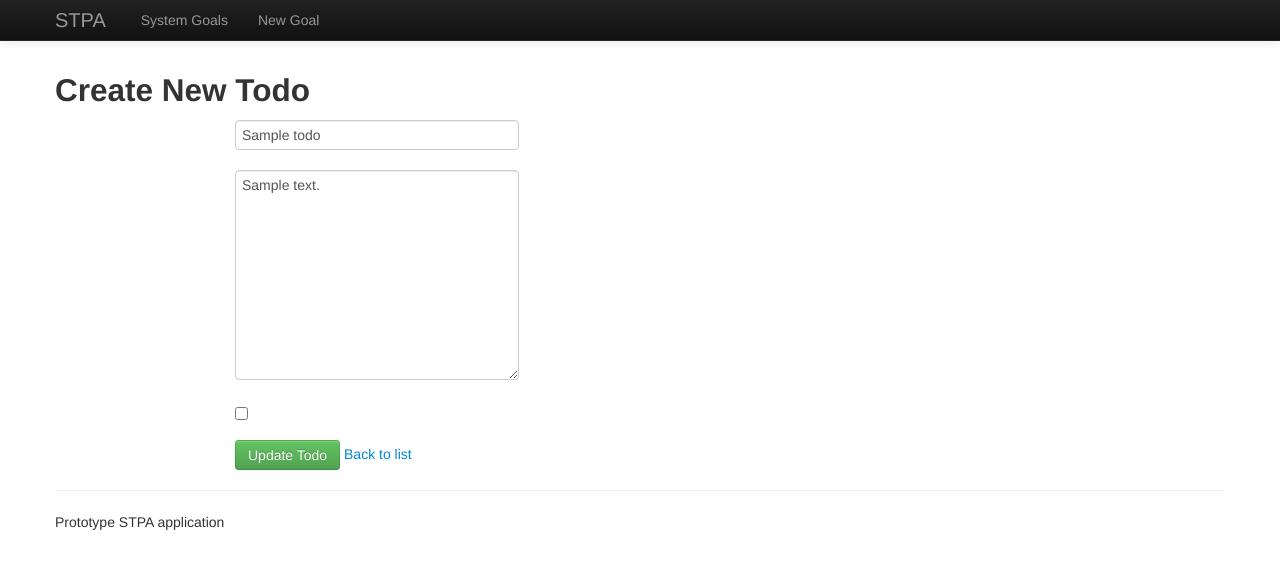
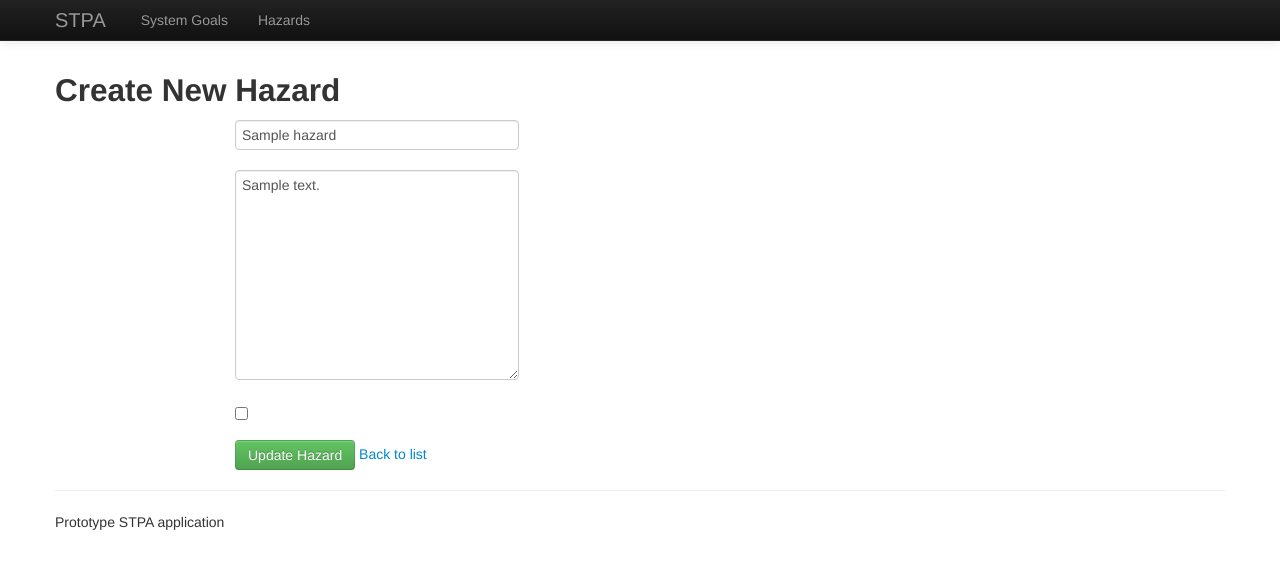
Before and after one commit to acccentor/STPA_prototype, a Flask app: template stpa_prototype/templates/fundamentals/hazards/view.html in a window 1280 px wide. Shown: the top 569 px of the page. Run offline with Flask 2, Linux system fonts and the light colour scheme; the template is opened without the code that fills it: most values are stand-ins (such as "Sample title", 1, 10 or a date in 2020); parts of the project's set-up code (start-up, migrations or seed data) failed here and were passed over; some libraries are stand-ins or nearby versions.

Commit message:
removed references to todo

```diff
--- a/stpa_prototype/__init__.py
+++ b/stpa_prototype/__init__.py
@@ -1,6 +1,7 @@
 from flask_sqlalchemy import SQLAlchemy
 from flask import Flask, render_template, abort
 from stpa_prototype.fundamentals.goals import goals_blueprint
+from stpa_prototype.fundamentals.hazards import hazards_blueprint
 from stpa_prototype.database import db_session
 
 app = Flask(__name__)
@@ -9,7 +10,7 @@ app.config.from_pyfile('../config.py')
 app.db = SQLAlchemy(app)
 
 app.register_blueprint(goals_blueprint)
-
+app.register_blueprint(hazards_blueprint)
 
 # class Todo(app.db.Model):
 #     __tablename__ = 'system_goals'
--- a/stpa_prototype/models.py
+++ b/stpa_prototype/models.py
@@ -20,7 +20,7 @@ class Goal(Base):
 
 
 class Hazard(Base):
-    __tablename__ = 'system_goals'
+    __tablename__ = 'system_hazard'
     id = Column('hazard_id', Integer, primary_key=True)
     title = Column(String(60))
     text = Column(String)
--- a/stpa_prototype/templates/fundamentals/hazards/view.html
+++ b/stpa_prototype/templates/fundamentals/hazards/view.html
@@ -1,31 +1,31 @@
 {% extends "layout.html" %}
 {% block body %}
   <form action="" method=post class="form-horizontal">
-    <h2>Create New Todo</h2>
+    <h2>Create New Hazard</h2>
     <div class="control-group">
         <div class="controls">
           <input type="text" id="title" name="title" class="input-xlarge"
-            placeholder="Please give title to todo item" value="{{ todo.title }}"
+            placeholder="Please give title to the hazard" value="{{ hazard.title }}"
             required>
         </div>
     </div>
 
     <div class="control-group">
         <div class="controls">
-          <textarea name="text" rows=10 class="input-xlarge" placeholder="describle the todo item" required>{{ todo.text }}</textarea>
+          <textarea name="text" rows=10 class="input-xlarge" placeholder="describe the hazard" required>{{ hazard.text }}</textarea>
         </div>
     </div>
 
     <div class="control-group">
         <div class="controls">
-          <input type=checkbox name=vcs_check.{{ todo.id }}{{ " checked" if todo.vcs_check }}>
+          <input type=checkbox name=vcs_check.{{ hazard.id }}{{ " checked" if hazard.vcs_check }}>
         </div>
     </div>
 
 
     <div class="control-group">
         <div class="controls">
-          <button type="submit" class="btn btn-success">Update Todo</button>
+          <button type="submit" class="btn btn-success">Update Hazard</button>
           <a href="{{ url_for('hazards.index') }}">Back to list</a>
         </div>
     </div>
--- a/stpa_prototype/templates/layout.html
+++ b/stpa_prototype/templates/layout.html
@@ -25,7 +25,7 @@ body {
                 <div class="nav-collapse collapse">
                     <ul class="nav">
                         <li><a href="/goals">System Goals</a></li>
-                        <li><a href="/hazards">New Goal</a></li>
+                        <li><a href="/hazards">Hazards</a></li>
                     </ul>
                 </div>
                 <!--/.nav-collapse -->
```
Also changed, not shown: stpa_prototype/fundamentals/goals.py (+5 -5 lines), stpa_prototype/fundamentals/hazards.py (+7 -7 lines), stpa_prototype/templates/fundamentals/goals/new.html (+4 -4 lines), stpa_prototype/templates/fundamentals/goals/view.html (+5 -5 lines), stpa_prototype/templates/fundamentals/hazards/new.html (+4 -4 lines).
